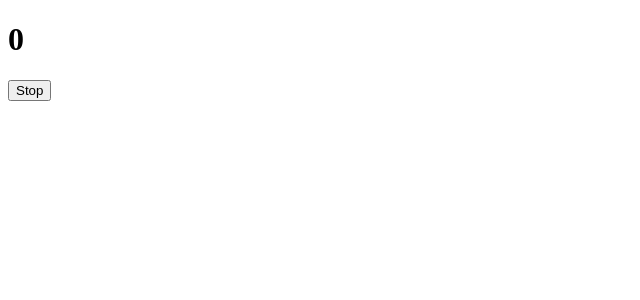
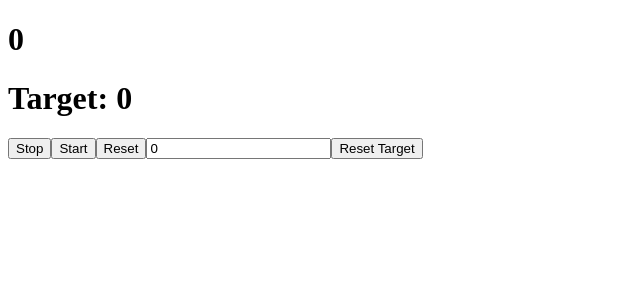
Before and after one commit to Kheiroum2000/salawat-voice-counter, a React (Vite) app: page / in a window 1280 px wide. Shown: the top 300 px of the page, without its empty margins (0-640 px from the left). Built offline with nearby package versions, Linux system fonts and the light colour scheme.

Commit message:
Add automatic target stop at target count

```diff
--- a/src/App.jsx
+++ b/src/App.jsx
@@ -1,10 +1,10 @@
-import { useState } from "react";
+import { useEffect, useState, useRef } from "react";
 
 const recognition = new webkitSpeechRecognition();
 const target = "Sallallahu ala Muhammad"
 
 recognition.continuous = false;
-recognition.start();
+// recognition.start();
 
 function levenshteinDistance (string1 , string2){
 
@@ -52,6 +52,7 @@ console.log(levenshteinDistance("cat", "cut"));
 
 function App (){
   const [count, setCount] = useState(0)
+  const [tar, setTar] = useState(0)
 
   recognition.onresult = (event) =>{
   const transcript = event.results[0][0].transcript
@@ -79,31 +80,89 @@ function App (){
 
     console.log("Distance:", levendist);
 
-    if (levendist <=7){
+    if (levendist <=13 && count < tar){
       setCount(count + 1)
+      console.log("Count setter reached");
+
     }
 
   }
 
-  let reco = false
+  const ref = useRef(false)
+
 
   recognition.onend = () => {
-    if(reco === true){
+    console.log("Starting again");
+    console.log("ref at onend:", ref.current);
 
-   } else {
-    recognition.start()
-   }
+    if(ref.current === true){
+
+    } else if (count < tar){
+
+      recognition.start()
+
+    }else {
+
+      ref.current = true
+    }
+
   }
 
+  useEffect(()=>{
+    console.log("count:", count, "tar:", tar);
+
+    if(count === tar){
+      ref.current = true
+
+      console.log("ref after setting true:", ref.current);
+
+      recognition.stop()
+
+      console.log("Effect working");
+
+
+    }
+  }, [count, tar] )
+
+
   const stopbtn = () => {
-    reco = true
+    ref.current = true
     recognition.stop()
   }
+
+  const startbtn = () => {
+    console.log("Start");
+    ref.current = false
+    recognition.start()
+  }
+
+  const resetbtn = () => {
+    setCount(0)
+  }
+  const resetTarget = () => {
+    setTar(0)
+  }
+
+  const handleChange = (e) => {
+    setTar(e.target.value)
+  }
+
 
   return (
   <>
     <h1>{count}</h1>
+
+    <h1>Target: {tar}</h1>
+
     <button onClick={stopbtn}>Stop</button>
+
+    <button onClick={startbtn}>Start</button>
+
+    <button onClick={resetbtn}>Reset</button>
+
+    <input name="target" type="number" value={tar} onChange={handleChange} ></input>
+
+    <button onClick={resetTarget}>Reset Target</button>
   </>
   )
 
```
